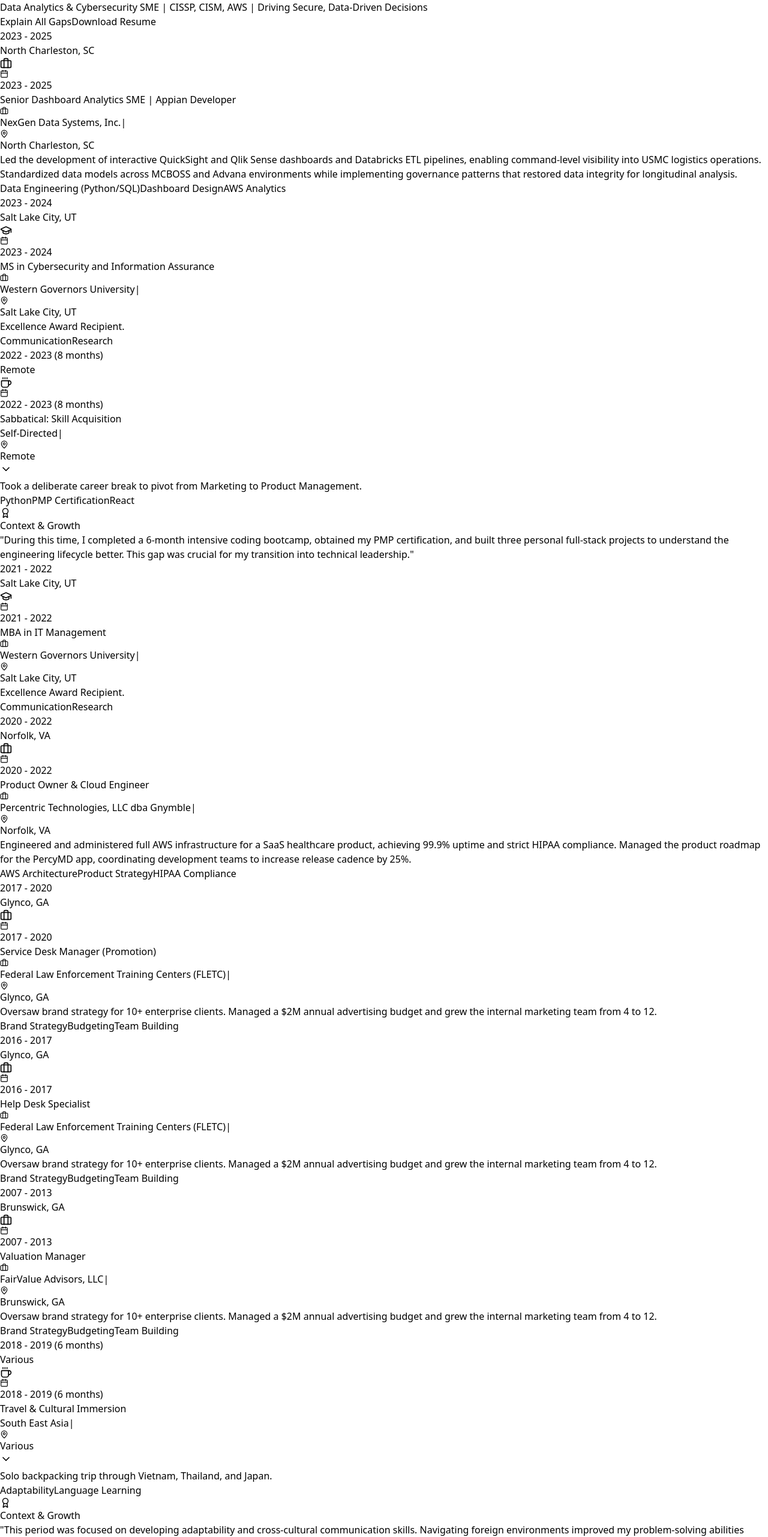
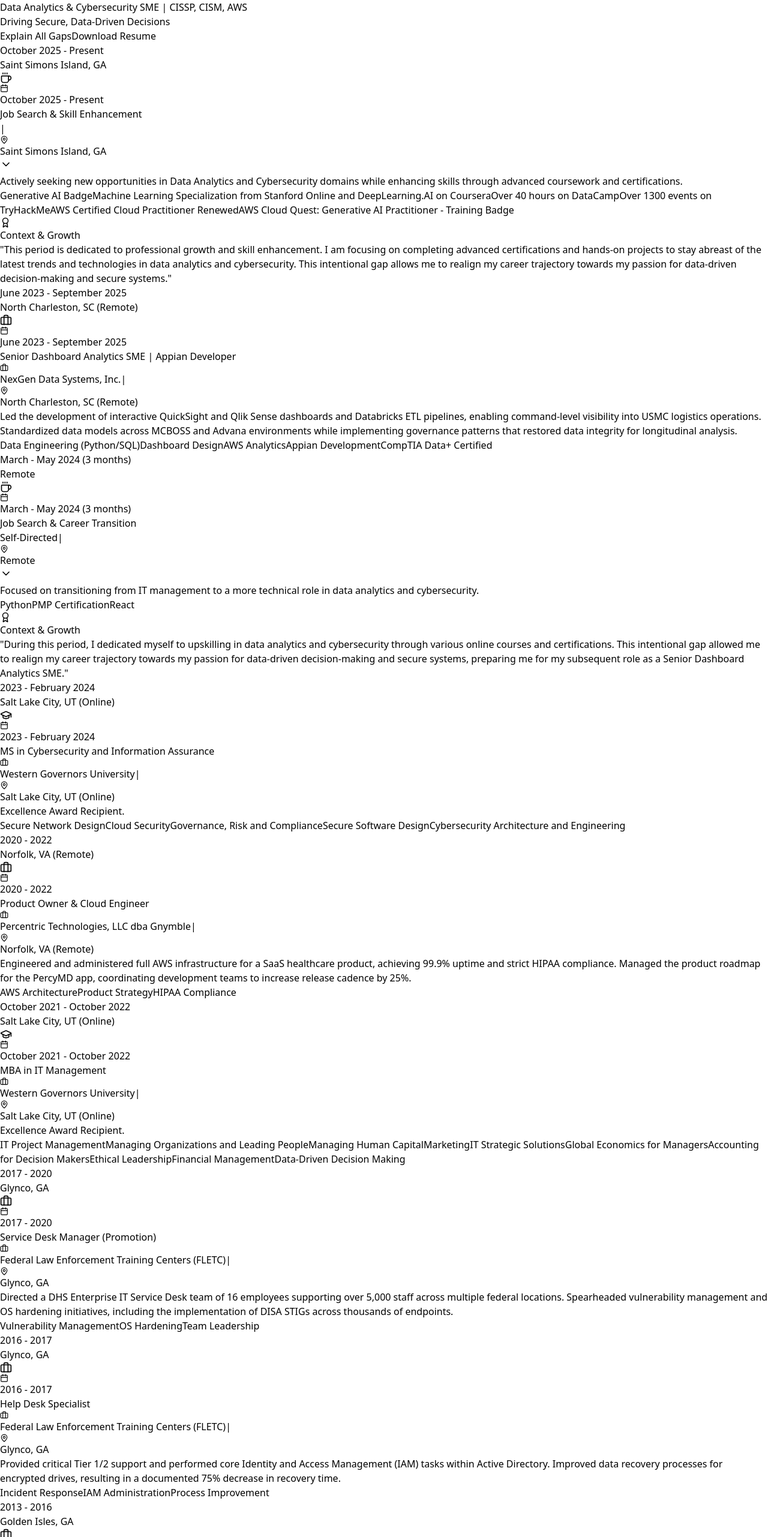
Before and after one commit to johnhshepard/Visual-Career-History-React-GCP, a React (Vite) app: page / in a window 1280 px wide. Shown: the part 24-2586 px from the top of the page at 60% size. Built offline with nearby package versions, Linux system fonts and the light colour scheme.

Commit message:
update job descriptions.

```diff
--- a/src/App.jsx
+++ b/src/App.jsx
@@ -4,107 +4,119 @@
 // --- USER DATA SECTION ---
 // Edit this array to update your career history.
 const careerData = [
+    {
+    id: 1,
+    type: 'gap',
+    title: 'Job Search & Skill Enhancement',
+    // company: 'Western Governors University',
+    location: 'Saint Simons Island, GA',
+    period: 'October 2025 - Present',
+    description: 'Actively seeking new opportunities in Data Analytics and Cybersecurity domains while enhancing skills through advanced coursework and certifications.',
+    context: 'This period is dedicated to professional growth and skill enhancement. I am focusing on completing advanced certifications and hands-on projects to stay abreast of the latest trends and technologies in data analytics and cybersecurity. This intentional gap allows me to realign my career trajectory towards my passion for data-driven decision-making and secure systems.',
+    tags: ['Generative AI Badge', 'Machine Learning Specialization from Stanford Online and DeepLearning.AI on Coursera', 'Over 40 hours on DataCamp', 'Over 1300 events on TryHackMe', 'AWS Certified Cloud Practitioner Renewed', 'AWS Cloud Quest: Generative AI Practitioner - Training Badge']
+  },
   {
-    id: 1,
+    id: 2,
     type: 'work',
     title: 'Senior Dashboard Analytics SME | Appian Developer',
     company: 'NexGen Data Systems, Inc.',
-    location: 'North Charleston, SC',
-    period: '2023 - 2025',
+    location: 'North Charleston, SC (Remote)',
+    period: 'June 2023 - September 2025',
     description: 'Led the development of interactive QuickSight and Qlik Sense dashboards and Databricks ETL pipelines, enabling command-level visibility into USMC logistics operations. Standardized data models across MCBOSS and Advana environments while implementing governance patterns that restored data integrity for longitudinal analysis.',
-    tags: ['Data Engineering (Python/SQL)', 'Dashboard Design', 'AWS Analytics']
+    tags: ['Data Engineering (Python/SQL)', 'Dashboard Design', 'AWS Analytics', 'Appian Development', 'CompTIA Data+ Certified' ]
+  },
+    {
+    id: 4,
+    type: 'gap',
+    title: 'Job Search & Career Transition',
+    company: 'Self-Directed',
+    location: 'Remote',
+    period: 'March - May 2024 (3 months)',
+    description: 'Focused on transitioning from IT management to a more technical role in data analytics and cybersecurity.',
+    context: 'During this period, I dedicated myself to upskilling in data analytics and cybersecurity through various online courses and certifications. This intentional gap allowed me to realign my career trajectory towards my passion for data-driven decision-making and secure systems, preparing me for my subsequent role as a Senior Dashboard Analytics SME.',
+    tags: ['Python', 'PMP Certification', 'React']
   },
       {
-    id: 7,
+    id: 3,
     type: 'education',
     title: 'MS in Cybersecurity and Information Assurance',
     company: 'Western Governors University',
-    location: 'Salt Lake City, UT',
-    period: '2023 - 2024',
+    location: 'Salt Lake City, UT (Online)',
+    period: '2023 - February 2024',
     description: 'Excellence Award Recipient.',
-    tags: ['Communication', 'Research']
+    tags: ['Secure Network Design', 'Cloud Security', 'Governance, Risk and Compliance', 'Secure Software Design', 'Cybersecurity Architecture and Engineering']
   },
-  {
-    id: 2,
-    type: 'gap',
-    title: 'Sabbatical: Skill Acquisition',
-    company: 'Self-Directed',
-    location: 'Remote',
-    period: '2022 - 2023 (8 months)',
-    description: 'Took a deliberate career break to pivot from Marketing to Product Management.',
-    context: 'During this time, I completed a 6-month intensive coding bootcamp, obtained my PMP certification, and built three personal full-stack projects to understand the engineering lifecycle better. This gap was crucial for my transition into technical leadership.',
-    tags: ['Python', 'PMP Certification', 'React']
-  },
+
   {
     id: 6,
-    type: 'education',
-    title: 'MBA in IT Management',
-    company: 'Western Governors University',
-    location: 'Salt Lake City, UT',
-    period: '2021 - 2022',
-    description: 'Excellence Award Recipient.',
-    tags: ['Communication', 'Research']
-  },
-  {
-    id: 3,
     type: 'work',
     title: 'Product Owner & Cloud Engineer',
     company: 'Percentric Technologies, LLC dba Gnymble',
-    location: 'Norfolk, VA',
+    location: 'Norfolk, VA (Remote)',
     period: '2020 - 2022',
     description: 'Engineered and administered full AWS infrastructure for a SaaS healthcare product, achieving 99.9% uptime and strict HIPAA compliance. Managed the product roadmap for the PercyMD app, coordinating development teams to increase release cadence by 25%.',
     tags: ['AWS Architecture', 'Product Strategy', 'HIPAA Compliance']
   },
     {
-    id: 3,
+    id: 5,
+    type: 'education',
+    title: 'MBA in IT Management',
+    company: 'Western Governors University',
+    location: 'Salt Lake City, UT (Online)',
+    period: 'October 2021 - October 2022',
+    description: 'Excellence Award Recipient.',
+    tags: ['IT Project Management', 'Managing Organizations and Leading People', 'Managing Human Capital', 'Marketing', 'IT Strategic Solutions', 'Global Economics for Managers', 'Accounting for Decision Makers', 'Ethical Leadership', 'Financial Management', 'Data-Driven Decision Making']
+  },
+    {
+    id: 7,
     type: 'work',
     title: 'Service Desk Manager (Promotion)',
     company: 'Federal Law Enforcement Training Centers (FLETC)',
     location: 'Glynco, GA',
     period: '2017 - 2020',
-    description: 'Oversaw brand strategy for 10+ enterprise clients. Managed a $2M annual advertising budget and grew the internal marketing team from 4 to 12.',
-    tags: ['Brand Strategy', 'Budgeting', 'Team Building']
+    description: 'Directed a DHS Enterprise IT Service Desk team of 16 employees supporting over 5,000 staff across multiple federal locations. Spearheaded vulnerability management and OS hardening initiatives, including the implementation of DISA STIGs across thousands of endpoints.',
+    tags: ['Vulnerability Management', 'OS Hardening', 'Team Leadership']
   },
     {
-    id: 3,
+    id: 8,
     type: 'work',
     title: 'Help Desk Specialist',
     company: 'Federal Law Enforcement Training Centers (FLETC)',
     location: 'Glynco, GA',
     period: '2016 - 2017',
-    description: 'Oversaw brand strategy for 10+ enterprise clients. Managed a $2M annual advertising budget and grew the internal marketing team from 4 to 12.',
-    tags: ['Brand Strategy', 'Budgeting', 'Team Building']
+    description: 'Provided critical Tier 1/2 support and performed core Identity and Access Management (IAM) tasks within Active Directory. Improved data recovery processes for encrypted drives, resulting in a documented 75% decrease in recovery time.',
+    tags: ['Incident Response', 'IAM Administration', 'Process Improvement']
   },
     {
-    id: 3,
+    id: 10,
+    type: 'work',
+    title: 'Small Business IT, Web Development, and Digital Product Consultant',
+    company: 'Various',
+    location: 'Golden Isles, GA',
+    period: '2013 - 2016',
+    description: 'Managed a dual portfolio of technical responsibilities, spanning Tier 1-3 enterprise infrastructure support, cloud migrations (O365/Google), and the architecture of revenue-generating web platforms.',
+    context: 'This period allowed me to gain hands-on experience across a broad spectrum of IT functions, from network infrastructure to client consulting. The diverse challenges I encountered honed my problem-solving skills and deepened my understanding of technology\'s role in business success.',
+    tags: ['Product Strategy', 'Cloud Migrations (O365)', 'Network Infrastructure', 'Web Development', 'Client Consulting']
+  },
+    {
+    id: 9,
     type: 'work',
     title: 'Valuation Manager',
     company: 'FairValue Advisors, LLC',
     location: 'Brunswick, GA',
     period: '2007 - 2013',
-    description: 'Oversaw brand strategy for 10+ enterprise clients. Managed a $2M annual advertising budget and grew the internal marketing team from 4 to 12.',
-    tags: ['Brand Strategy', 'Budgeting', 'Team Building']
+    description: 'Managed complex financial valuation and modeling projects for Fortune 500 and defense clients, establishing the rigorous analytical foundation for my transition into data engineering.',
+    tags: ['Complex Financial Modeling','Quantitative Analysis & Forecasting', 'Due Diligence & Risk Assessment', 'Market Research & Data Synthesis']
   },
   {
-    id: 4,
-    type: 'gap',
-    title: 'Travel & Cultural Immersion',
-    company: 'South East Asia',
-    location: 'Various',
-    period: '2018 - 2019 (6 months)',
-    description: 'Solo backpacking trip through Vietnam, Thailand, and Japan.',
-    context: 'This period was focused on developing adaptability and cross-cultural communication skills. Navigating foreign environments improved my problem-solving abilities under pressure—skills I apply daily in fast-paced startup environments.',
-    tags: ['Adaptability', 'Language Learning']
-  },
-  {
-    id: 5,
+    id: 11,
     type: 'education',
     title: 'BBA in Economics and Finance',
     company: 'Georgia Southern University',
     location: 'Statesboro, GA',
     period: '2003 - 2007',
     description: 'Graduated Cum Laude. Minor in Management.',
-    tags: ['Communication', 'Research']
+    tags: ['Econometrics', 'Financial Modeling', 'Statistical Analysis', 'Strategic Management']
   },
 ];
 
@@ -274,7 +286,10 @@
         <div className="max-w-4xl mx-auto text-center relative z-10">
           <h1 className="text-4xl md:text-5xl font-extrabold mb-4 tracking-tight">John Shepard</h1>
           <p className="text-xl text-slate-300 font-light max-w-2xl mx-auto">
-            Data Analytics & Cybersecurity SME | CISSP, CISM, AWS | Driving Secure, Data-Driven Decisions
+            Data Analytics & Cybersecurity SME | CISSP, CISM, AWS
+          </p>
+          <p className="text-xl text-slate-300 font-light max-w-2xl mx-auto">
+           Driving Secure, Data-Driven Decisions
           </p>
 
           <div className="mt-8 flex justify-center gap-4">
```
